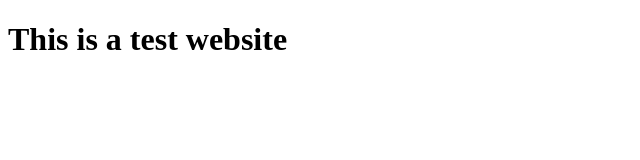
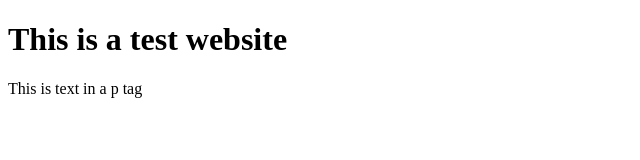
Before and after one commit to johngould9487/pitch, a plain HTML site: page index.html in a window 1280 px wide. Shown: the whole page, without its empty margins (0-640 px from the left). Drawn offline with Linux system fonts and the light colour scheme.

Commit message:
added more stuff

```diff
--- a/index.html
+++ b/index.html
@@ -5,5 +5,6 @@
 </head>
 <body>
   <h1>This is a test website</h1>
+  <p>This is text in a p tag</p>
 </body>
 </html>
```
